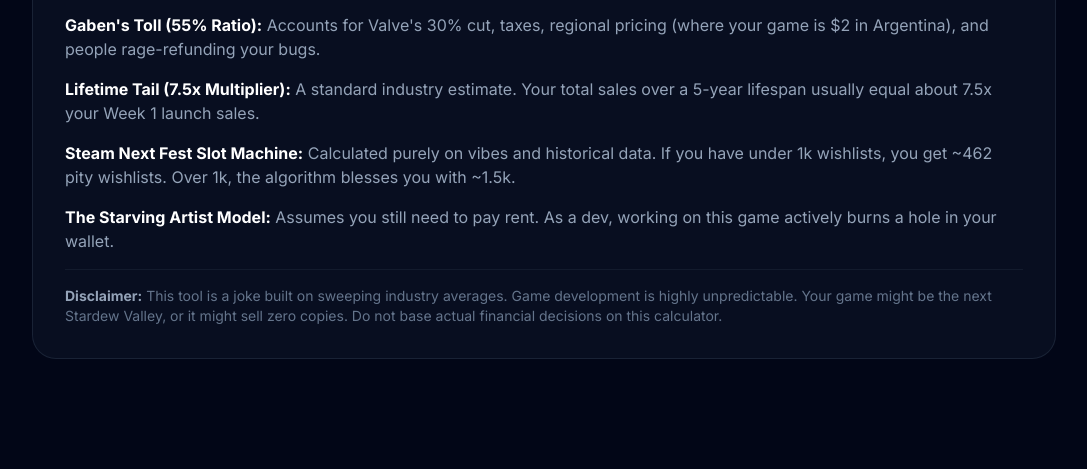
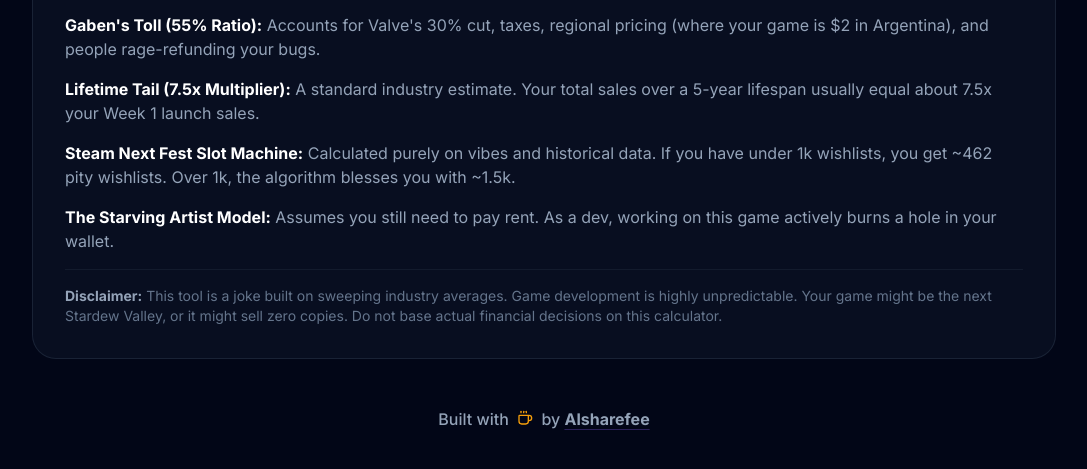
Before and after one commit to alsharefee/When-Do-I-Kill-My-Game, a website: page index.html in a window 1280 px wide. Shown: the part 1621-2090 px from the top of the page, without its empty margins (96-1183 px from the left). Before the commit the page ends 2012 px from the top, so only its background shows below. Drawn offline with nearby package versions, Linux system fonts and the light colour scheme.

Commit message:
feat: add creator credit section to footer

```diff
--- a/index.html
+++ b/index.html
@@ -396,6 +396,15 @@
             </div>
         </div>
 
+        <!-- CREATOR CREDIT -->
+        <div class="text-center pt-2 pb-6">
+            <p class="text-slate-400 font-medium text-base">
+                Built with <i data-lucide="coffee" class="w-4 h-4 inline text-amber-500 mx-1 -mt-1"></i> by
+                <a href="https://alsharefee.github.io/portfolio/" target="_blank" rel="noopener noreferrer"
+                    class="text-brand-400 hover:text-brand-300 font-bold transition-all underline underline-offset-4 decoration-brand-500/30 hover:decoration-brand-300">Alsharefee</a>
+            </p>
+        </div>
+
     </div>
 
     <script>
```
